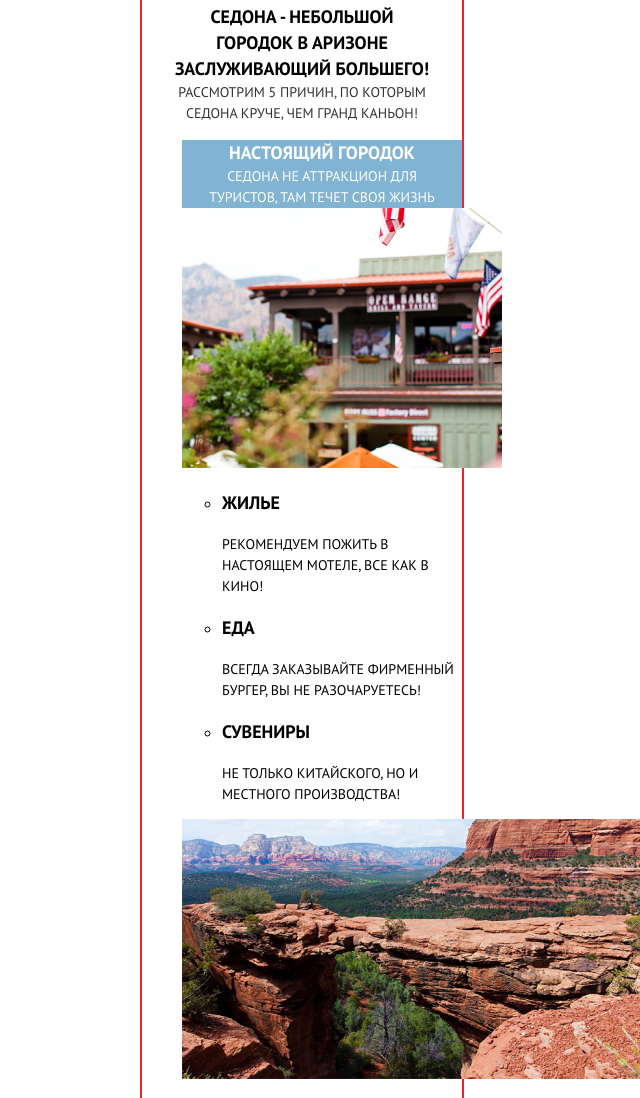
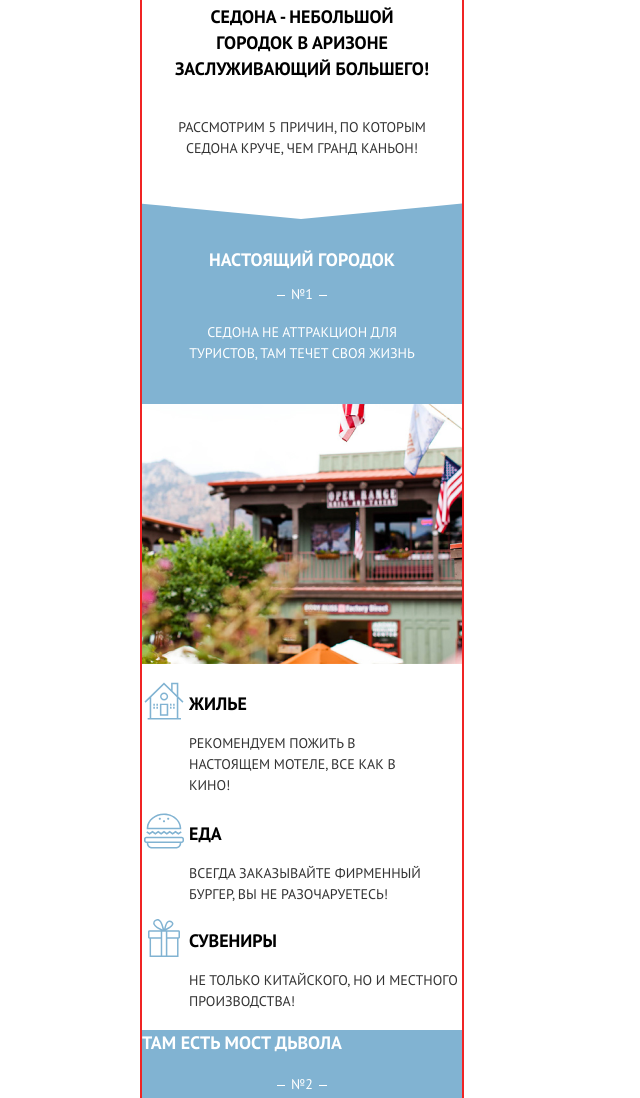
Before and after one commit to htmlacademy-adaptive/2320065-sedona-28, a website: page source/index.html in a window 1280 px wide. Shown: the part 481-1579 px from the top of the page, without its empty margins (338-978 px from the left). Drawn offline with nearby package versions, Linux system fonts and the light colour scheme; files that its build step writes are made by us from their sources; files whose address does not match are found by name.

Commit message:
Добавляет стилизацию index

```diff
--- a/source/index.html
+++ b/source/index.html
@@ -3,7 +3,7 @@
 
 <head>
   <meta charset="UTF-8">
-  <link rel="stylesheet" href="../source/css/style.css">
+  <link rel="stylesheet" href="css/style.css">
   <title>Седона</title>
 </head>
 
@@ -11,7 +11,7 @@
   <div class="page__container">
     <header class="main-header">
       <a class="main-header__logo" href="#">
-        <img class="main-header__logo-image" src="../source/img/header/logo.svg" alt="Логотип седоны" width="185"
+        <img class="main-header__logo-image" src="img/header/logo.svg" alt="Логотип седоны" width="185"
           height="96">
       </a>
       <nav class="main-nav">
@@ -41,43 +41,45 @@
       <img class="main-container__welcome" src="img/index/welcome.svg" alt="Добро пожаловать в Седону.">
       <section class="advantages">
         <h2 class="visually-hidden">Преимущества.</h2>
-        <h2 class="advantages__title title">Седона - небольшой городок в Аризоне заслуживающий большего!</h2>
-        <p class="advantages__description advantages__description--color description">Рассмотрим 5 причин, по которым Седона круче,
+        <h2 class="advantages__title advantages__title--location1 title">Седона - небольшой городок в Аризоне заслуживающий большего!</h2>
+        <p class="advantages__description advantages__description--color advantages__description--location1 description">Рассмотрим 5 причин, по которым Седона круче,
           чем Гранд Каньон!</p>
         <div class="advantages__cause">
           <ul class="advantages__list">
-            <li class="advantages__item">
+            <li class="advantages__item advantages__item--city">
               <div class="advantages__picture">
-                <h3 class="advantages__title advantages__title--color title">Настоящий городок</h3>
-                <p class="advantages__description description">Седона не аттракцион для туристов, там течет своя жизнь
+                <h3 class="advantages__title advantages__title--location2 title">Настоящий городок</h3>
+                <span class="advantages__number">№1</span>
+                <p class="advantages__description advantages__description--location2 description">Седона не аттракцион для туристов, там течет своя жизнь
                 </p>
               </div>
-              <img class="" src="img/index/photo-city.png" alt="Город Седона">
+              <img class="advantages__photo-city" src="img/index/photo-city.png" alt="Город Седона">
             </li>
             <li class="advantages__item">
               <ul class="convenience">
                 <li class="convenience__list">
-                  <h3 class="convenience__title title">Жилье</h3>
-                  <p class="convenience___description description">Рекомендуем пожить в настоящем мотеле, все как в
+                  <h3 class="convenience__title convenience__title--house title">Жилье</h3>
+                  <p class="convenience___description convenience___description--color description">Рекомендуем пожить в настоящем&nbsp;мотеле, все как в
                     кино!</p>
                 </li>
                 <li class="convenience__list">
-                  <h3 class="convenience__title title">Еда</h3>
-                  <p class="convenience__description description">Всегда заказывайте фирменный бургер, вы не
+                  <h3 class="convenience__title convenience__title--food title">Еда</h3>
+                  <p class="convenience__description convenience___description--color description">Всегда заказывайте фирменный бургер, вы не
                     разочаруетесь!
                   </p>
                 </li>
                 <li class="convenience__list">
-                  <h3 class="convenience__title title">Сувениры</h3>
-                  <p class="convenience__description description">Не только китайского, но и местного производства!</p>
+                  <h3 class="convenience__title convenience__title--souvenir title">Сувениры</h3>
+                  <p class="convenience__description convenience___description--color description">Не только китайского, но и местного производства!</p>
                 </li>
               </ul>
-            <li class="advantages-item">
-              <img class="" src="images/index/photo-bridge.png" alt="Мост дьявола">
-              <div class="advantages-picture">
+            <li class="advantages-item advantages__item--bridge">
+              <div class="advantages__picture1">
                 <h3 class="advantages-title title">Там есть мост дьвола</h3>
+                <span class="advantages__number">№2</span>
                 <p class="advantages-description description">Да, по нему можно пройти! Если вы осмелитесь, конечно</p>
               </div>
+              <img class="" src="img/index/photo-bridge.png" alt="Мост дьявола">
             </li>
             <li class="advantages-item">
               <h3 class="advantages-title title">Небольшая площадь</h3>
--- a/source/less/block/advantages.less
+++ b/source/less/block/advantages.less
@@ -1,5 +1,6 @@
 .advantages__list {
   list-style: none;
+  padding: 0;
 }
 
 .advantages__description--color {
@@ -7,19 +8,89 @@
   background-color: #ffffff;
 }
 
-.advantages__picture {
-  background-color: #81b3d2;
-  color: #ffffff;
-}
-
-.advantages__title {
-  margin: 0 auto;
+.advantages__title--location1 {
+  margin: 0 auto 35px;
   width: 260px;
   text-align: center;
 }
 
-.advantages__description {
+.advantages__description--location1 {
+  margin: 0 auto 32px;
+  width: 260px;
+  text-align: center;
+}
+
+.advantages__item--city {
+  padding-top: 1px;
+}
+
+.advantages__picture {
+  background-color: #81b3d2;
+  color: #ffffff;
+  padding-top: 1px;
+  position: relative;
+}
+
+.advantages__picture::after {
+  position: absolute;
+  content: "";
+  background-image: url("../../img/index/divider1.svg");
+  width: 320px;
+  height: 37px;
+  top: -10px;
+}
+
+.advantages__title--location2 {
+  margin: 54px auto 11px;
+  width: 260px;
+  text-align: center;
+}
+
+.advantages__number {
+  display: block;
+  font-size: 14px;
+  line-height: 21px;
+  margin: 0 auto 17px;
+  width: 50px;
+  text-align: center;
+  position: relative;
+}
+
+.advantages__number::after {
+  position: absolute;
+  content: "";
+  width: 8px;
+  height: 1px;
+  top: 11px;
+  left: 0;
+  background-color: #ffffff;
+}
+
+.advantages__number::before {
+  position: absolute;
+  content: "";
+  width: 8px;
+  height: 1px;
+  top: 11px;
+  right: 0;
+  background-color: #ffffff;
+}
+
+.advantages__description--location2 {
   margin: 0 auto;
   width: 260px;
   text-align: center;
+  padding-bottom: 40px;
 }
+
+.advantages__photo-city {
+  background-color: #81b3d2;
+  min-height: 260px;
+  min-width: 320px;
+  color: #ffffff;
+}
+
+.advantages__picture1 {
+  background-color: #81b3d2;
+  color: #ffffff;
+}
--- /dev/null
+++ b/source/less/block/convenience.less
@@ -0,0 +1,62 @@
+.convenience {
+  list-style: none;
+  padding-left: 47px;
+}
+
+.convenience__title--house {
+  width: 200px;
+  margin: 23px 0 16px;
+  position: relative;
+}
+
+.convenience__title--house::after {
+  position: absolute;
+  content: "";
+  top: -10px;
+  left: -45px;
+  background-image: url("../img/index/house.svg");
+  width: 40px;
+  height: 40px;
+}
+
+.convenience___description {
+  width: 230px;
+  margin: 0;
+  margin-bottom: 25px;
+}
+
+.convenience___description--color {
+  color: #333333;
+}
+
+.convenience__title--food {
+  width: 200px;
+  margin: 23px 0 16px;
+  position: relative;
+}
+
+.convenience__title--food::after {
+  position: absolute;
+  content: "";
+  top: -10px;
+  left: -45px;
+  background-image: url("../img/index/food.svg");
+  width: 40px;
+  height: 40px;
+}
+
+.convenience__title--souvenir {
+  width: 200px;
+  margin: 23px 0 16px;
+  position: relative;
+}
+
+.convenience__title--souvenir::after {
+  position: absolute;
+  content: "";
+  top: -10px;
+  left: -45px;
+  background-image: url("../img/index/souvenir.svg");
+  width: 40px;
+  height: 40px;
+}
--- a/source/less/style.less
+++ b/source/less/style.less
@@ -8,3 +8,4 @@
 @import "../less/block/advantages.less";
 @import "../less/block/title.less";
 @import "../less/block/description";
+@import "../less/block/convenience";
```
Also changed, not shown: source/img/index/divider1.svg (added), source/img/index/food.svg (added), source/img/index/house.svg (added), source/img/index/photo-bridge.png, source/img/index/souvenir.svg (added).
